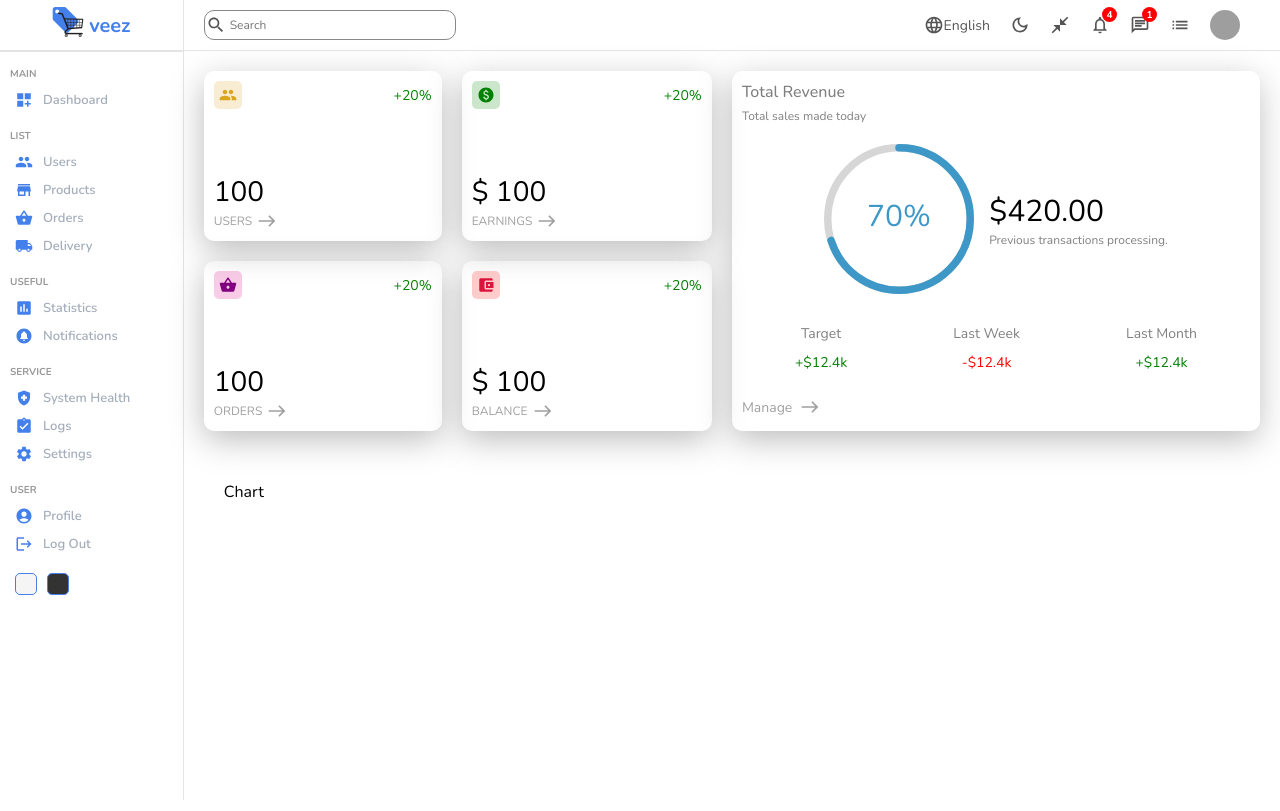
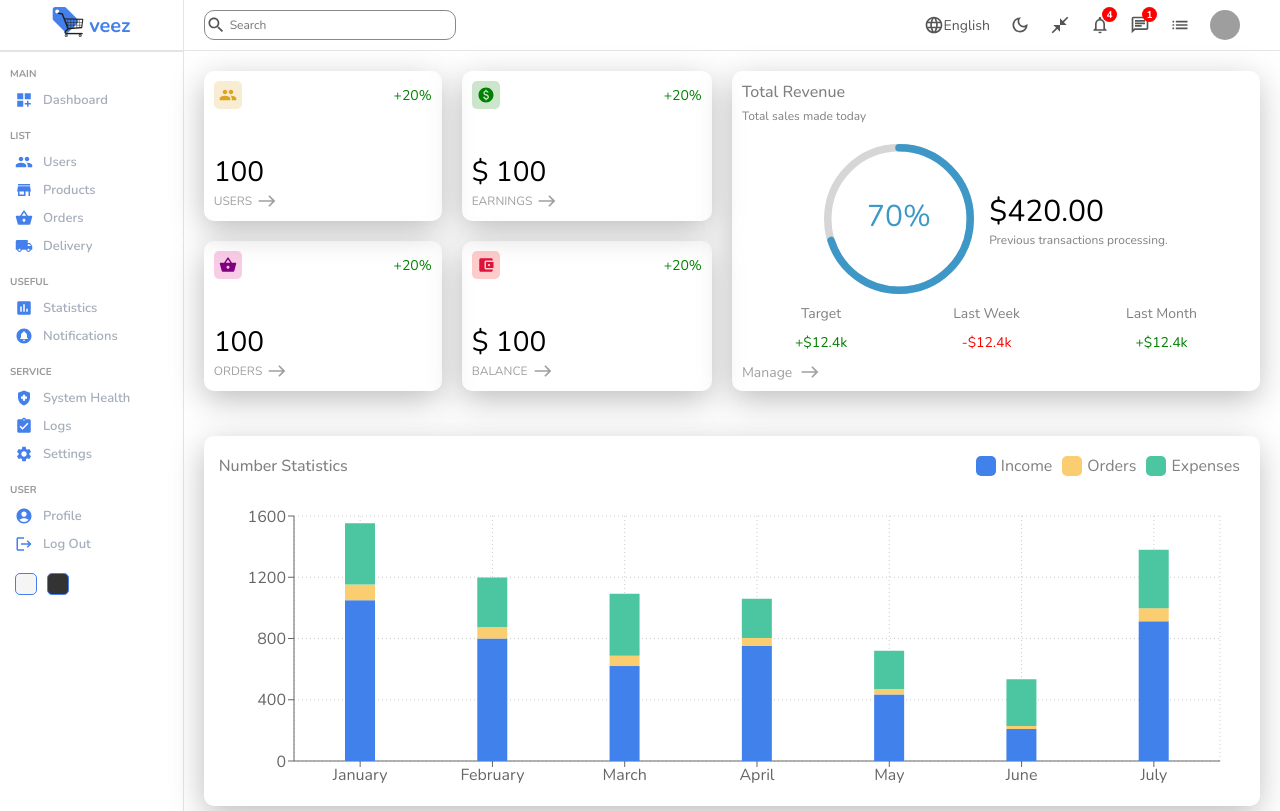
Before and after one commit to blairesc/Dashboard, a React (Create React App) app: page / in a window 1280 px wide. Built offline with nearby package versions, Linux system fonts and the light colour scheme; grey boxes are pictures that could not be loaded.

Commit message:
create number statistics chart

```diff
--- a/package.json
+++ b/package.json
@@ -15,6 +15,7 @@
     "react-dom": "^18.2.0",
     "react-router-dom": "^6.6.2",
     "react-scripts": "5.0.1",
+    "recharts": "^2.3.2",
     "sass": "^1.57.1",
     "web-vitals": "^2.1.4"
   },
--- a/src/components/chart/Chart.jsx
+++ b/src/components/chart/Chart.jsx
@@ -1,8 +1,60 @@
 import "./chart.scss";
+import { BarChart, Bar, XAxis, YAxis, CartesianGrid, Tooltip, ResponsiveContainer } from 'recharts';
+
+const data = [
+  { name: 'January', totalIncome: 1050, totalOrders: 102, totalExpenses: 400 },
+  { name: 'February', totalIncome: 800, totalOrders: 73, totalExpenses: 326},
+  { name: 'March', totalIncome: 620, totalOrders: 67, totalExpenses: 405 },
+  { name: 'April', totalIncome: 752, totalOrders: 51, totalExpenses: 257 },
+  { name: 'May', totalIncome: 435, totalOrders: 35, totalExpenses: 250 },
+  { name: 'June', totalIncome: 209, totalOrders: 20, totalExpenses: 305 },
+  { name: 'July', totalIncome: 912, totalOrders: 86, totalExpenses: 381 }
+];
+
 const Chart = () => {
   return (
     <div className="chart">
-      Chart
+      <div className="titleContainer">
+        <div className="title">Number Statistics</div>
+
+        <div className="legendContainer">
+          <div className="legend">
+            <div className="colorOption color1"></div>
+            <p>Income</p>
+          </div>
+
+          <div className="legend">
+            <div className="colorOption color2"></div>
+            <p>Orders</p>
+          </div>
+
+          <div className="legend">
+            <div className="colorOption color3"></div>
+            <p>Expenses</p>
+          </div>
+        </div>
+      </div>
+      <ResponsiveContainer width="100%" height={300} >
+        <BarChart
+            width={500}
+            height={300}
+            data={data}
+            margin={{
+              top: 20,
+              right: 30,
+              left: 20,
+              bottom: 5,
+            }}
+          >
+            <CartesianGrid strokeDasharray="1 3" />
+            <XAxis dataKey="name" />
+            <YAxis />
+            <Tooltip />
+            <Bar dataKey="totalIncome" stackId="a" fill="#4081eb" barSize={30} />
+            <Bar dataKey="totalOrders" stackId="a" fill="#face70" barSize={30} />
+            <Bar dataKey="totalExpenses" stackId="a" fill="#4cc5a1" barSize={30} />
+          </BarChart>
+      </ResponsiveContainer>
     </div>
   )
 }
--- a/src/components/chart/chart.scss
+++ b/src/components/chart/chart.scss
@@ -1,3 +1,56 @@
 .chart {
+    box-shadow: -1px 9px 33px -1px rgba(168,168,168,0.79);
+    -webkit-box-shadow: -1px 9px 33px -1px rgba(168,168,168,0.79);
+    -moz-box-shadow: -1px 9px 33px -1px rgba(168,168,168,0.79);
+    padding: 10px;
+    border-radius: 10px;
 
+    .titleContainer {
+        display: flex;
+        justify-content: space-between;
+        align-items: center;
+        margin-bottom: 10px;
+        padding: 5px;
+
+        .title {
+            color: gray;
+            font-size: 16px;
+            font-weight: 500;
+        }
+
+        .legendContainer {
+            display: flex;
+
+            .legend {
+                display: flex;
+                align-items: center;
+                margin-right: 5px;
+
+                p {
+                    color: gray;
+                }
+
+                .colorOption {
+                    width: 20px;
+                    height: 20px;
+                    border-radius: 5px;
+                    cursor: pointer;
+                    margin: 5px;
+                    opacity: 100;
+                }
+
+                .color1 {
+                    background-color: #4081eb;
+                }
+
+                .color2 {
+                    background-color: #face70;
+                }
+
+                .color3 {
+                    background-color: #4cc5a1;
+                }
+            }
+        }
+    }
 }
--- a/src/components/featured/featuredChart.scss
+++ b/src/components/featured/featuredChart.scss
@@ -3,7 +3,7 @@
     -webkit-box-shadow: -1px 9px 33px -1px rgba(168,168,168,0.79);
     -moz-box-shadow: -1px 9px 33px -1px rgba(168,168,168,0.79);
     padding: 10px;
-    height: 340px;
+    height: 300px;
     border-radius: 10px;
     flex: 1;
 
@@ -52,7 +52,7 @@
 
     .bottom {
         .summary {
-            margin-top: 20px;
+
             display: flex;
             align-items: center;
             justify-content: space-around;
@@ -82,7 +82,7 @@
         }
 
         .bottomLink {
-            margin-top: 25px;
+            margin-top: 10px;
             display: flex;
             align-items: center;
             gap: 8px;
--- a/src/components/widget/widget.scss
+++ b/src/components/widget/widget.scss
@@ -8,7 +8,7 @@
     box-shadow: -1px 9px 33px -1px rgba(168,168,168,0.79);
     -webkit-box-shadow: -1px 9px 33px -1px rgba(168,168,168,0.79);
     -moz-box-shadow: -1px 9px 33px -1px rgba(168,168,168,0.79);
-    height: 150px;
+    height: 130px;
 
     .top {
         display: flex;
--- a/src/pages/home/Home.jsx
+++ b/src/pages/home/Home.jsx
@@ -24,7 +24,7 @@ const Home = () => {
           <FeaturedChart />
         </div>
 
-        <div className="chart">
+        <div className="chartContainer">
           <Chart />
         </div>
       </div>
--- a/src/pages/home/home.scss
+++ b/src/pages/home/home.scss
@@ -12,7 +12,7 @@
             grid-template-rows: auto;
         }
 
-        .chart {
+        .chartContainer  {
             padding: 5px 20px;
         }
 
```
Also changed, not shown: 1 other file (tests, documents, lock files or other folders).
